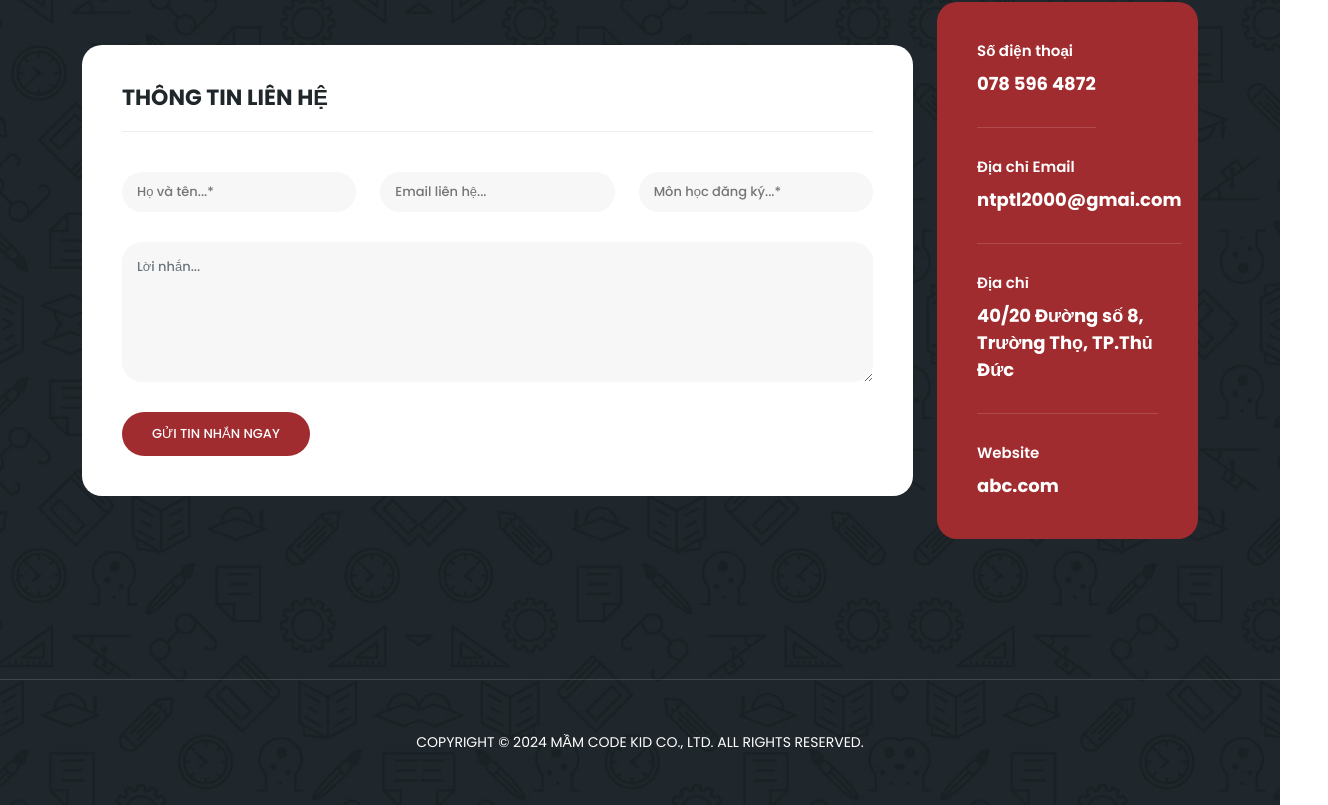
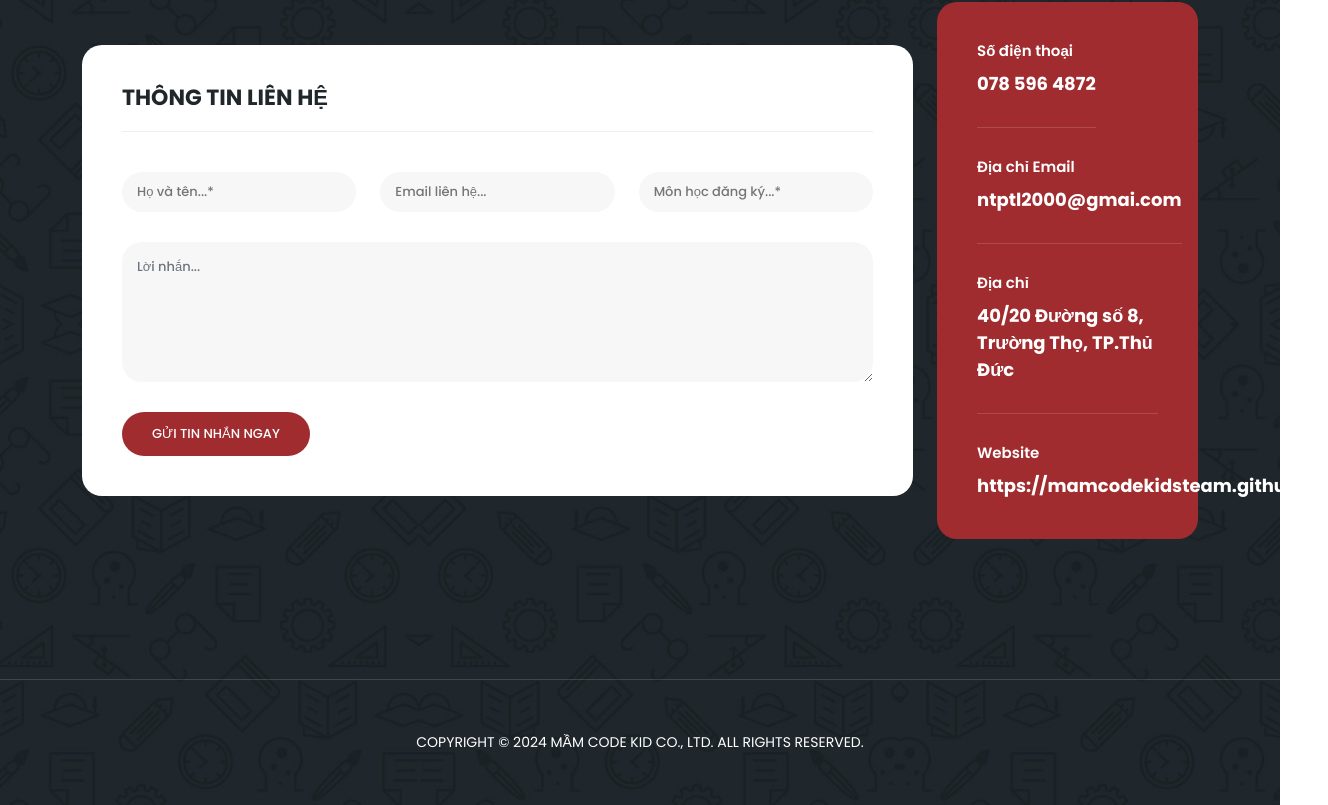
Before and after one commit to mamcodekidsteam/mamcodekidsteam.github.io, a plain HTML site: page index.html in a window 1280 px wide. Shown: the part 3896-4701 px from the top of the page, 1328 px wide, since content can reach past the window. Drawn offline with nearby package versions, Linux system fonts and the light colour scheme.

Commit message:
Update index.html

```diff
--- a/index.html
+++ b/index.html
@@ -440,7 +440,7 @@ https://templatemo.com/tm-569-edu-meeting
                 </li>
                 <li>
                   <h6>Website</h6>
-                  <span>abc.com</span>
+                  <span>https://mamcodekidsteam.github.io/</span>
                 </li>
               </ul>
             </div>
```
